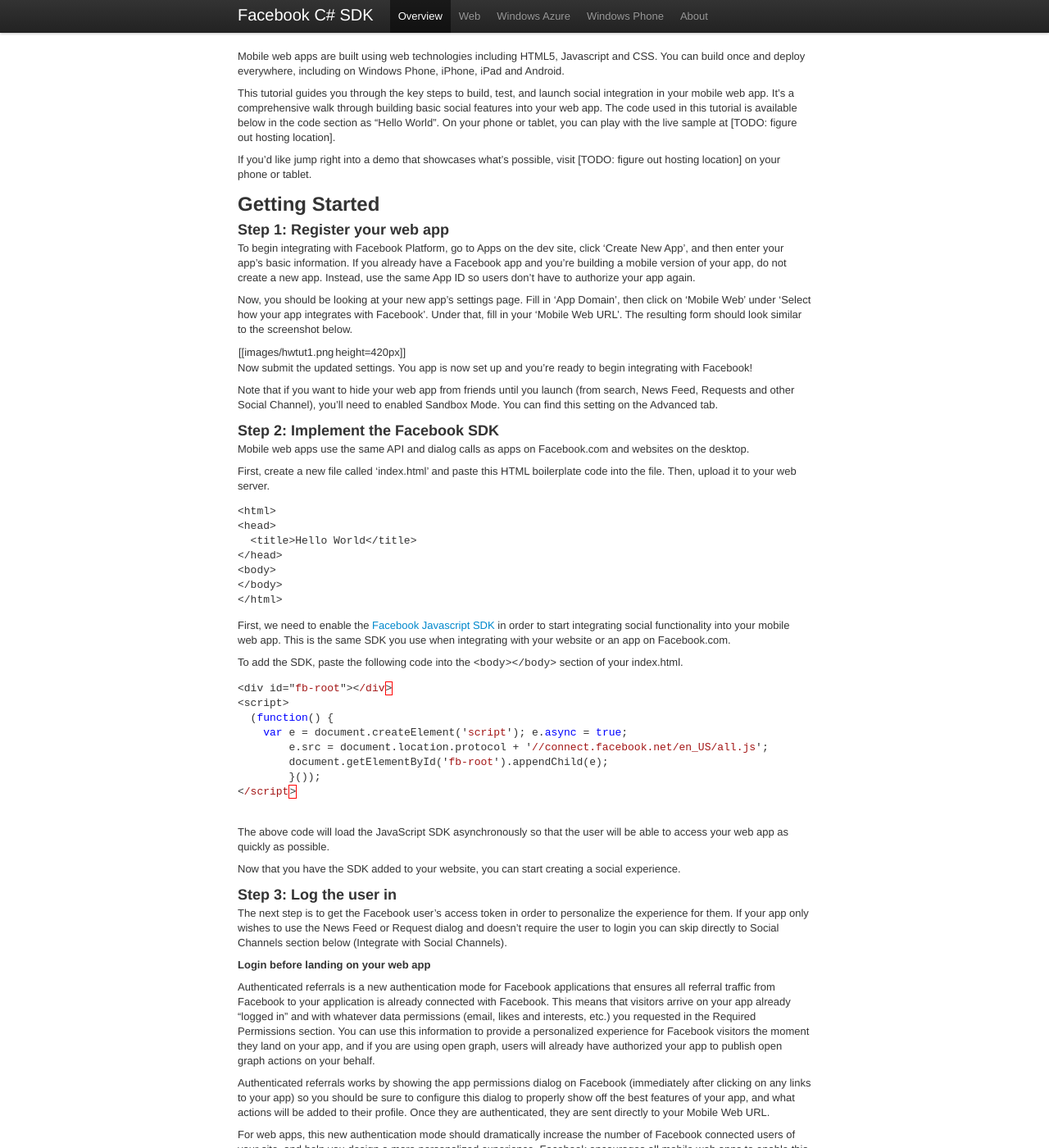
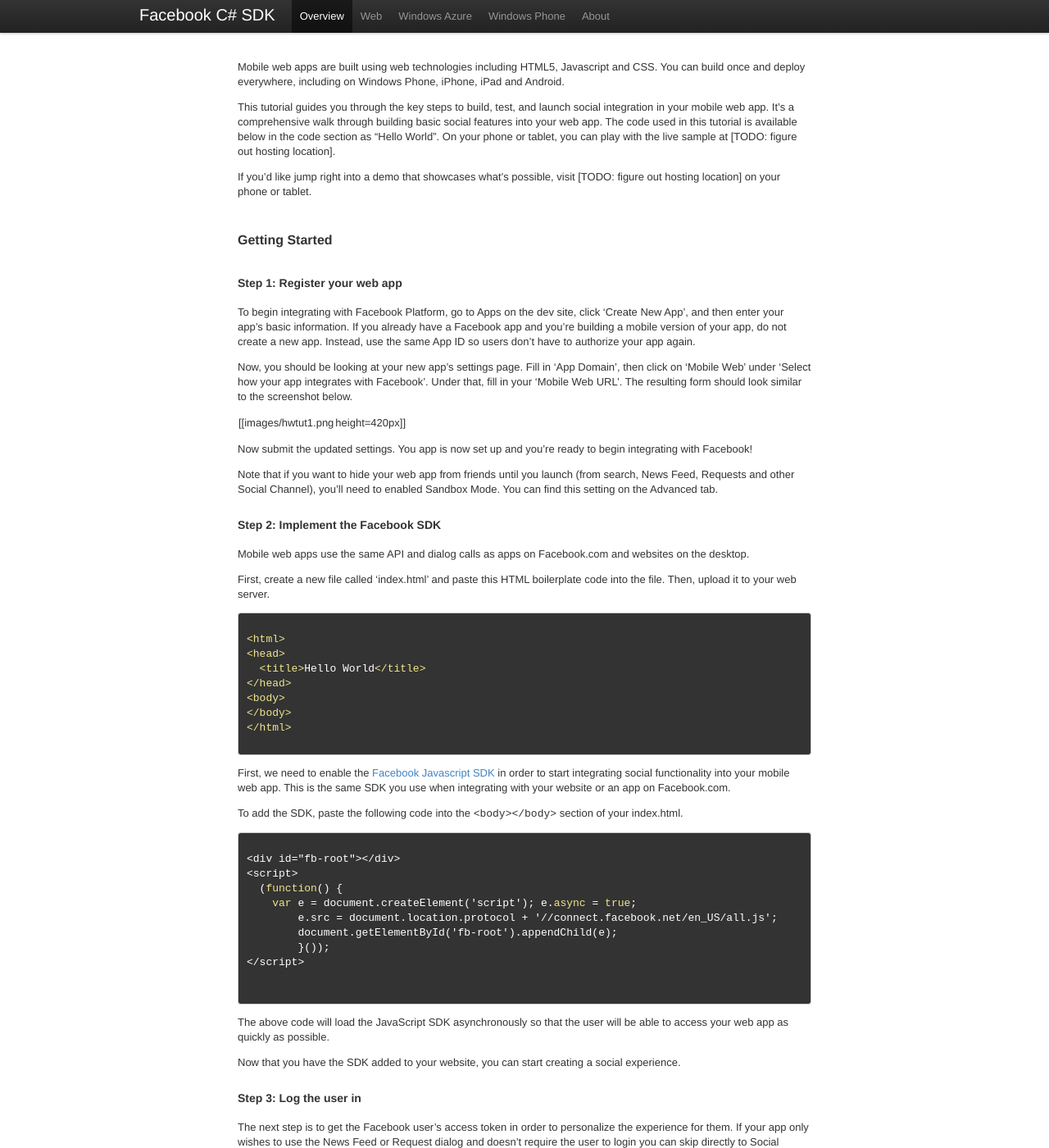
Before and after one commit to facebook-csharp-sdk/facebook-csharp-sdk.github.com, a Jekyll site: the page built from docs/phone/windows-phone-mobile-web-tutorial.md, in a window 1280 px wide and 1400 px high. Shown: the whole window at 82% size. Built offline with Jekyll 4.4.1, drawn with Linux system fonts in a browser that asks for light colours; nearby versions of some CDN libraries; Markdown is read by kramdown in place of the engine named in the settings; a style sheet for code colours, icons or effects is not loaded.

Commit message:
Updated styles.

```diff
--- a/_layouts/default.html
+++ b/_layouts/default.html
@@ -13,9 +13,7 @@
 
     <!-- Le styles -->
     <link href="/assets/css/bootstrap.css" rel="stylesheet">
-    <link href="http://pages.github.com/shared/css/documentation.css" rel="stylesheet">
     <link href="/assets/css/style.css" rel="stylesheet">
-
 
     <!-- Le fav and touch icons -->
     <link rel="shortcut icon" href="images/favicon.ico">
@@ -59,7 +57,7 @@
       </div>
     </div>
 
-    <div class="container docs">
+    <div class="container content">
 
       {{content}}
 
--- a/assets/css/style.css
+++ b/assets/css/style.css
@@ -130,43 +130,196 @@ body {
     border: 0 !important;
 }
 
-.docs {
+/* Pygments
+-------------------------------------------------- */
+.highlight  { background: #333333; color: #ffffff}
+.highlight .hll { background-color: #ffffcc }
+.highlight .c { color: #87ceeb} /* Comment */
+.highlight .err { color: #ffffff} /* Error */
+.highlight .g { color: #ffffff} /* Generic */
+.highlight .k { color: #f0e68c} /* Keyword */
+.highlight .l { color: #ffffff} /* Literal */
+.highlight .n { color: #ffffff} /* Name */
+.highlight .o { color: #ffffff} /* Operator */
+.highlight .x { color: #ffffff} /* Other */
+.highlight .p { color: #ffffff} /* Punctuation */
+.highlight .cm { color: #87ceeb} /* Comment.Multiline */
+.highlight .cp { color: #cd5c5c} /* Comment.Preproc */
+.highlight .c1 { color: #87ceeb} /* Comment.Single */
+.highlight .cs { color: #87ceeb} /* Comment.Special */
+.highlight .gd { color: #0000c0; font-weight: bold; background-color: #008080 } /* Generic.Deleted */
+.highlight .ge { color: #c000c0; text-decoration: underline} /* Generic.Emph */
+.highlight .gr { color: #c0c0c0; font-weight: bold; background-color: #c00000 } /* Generic.Error */
+.highlight .gh { color: #cd5c5c} /* Generic.Heading */
+.highlight .gi { color: #ffffff; background-color: #0000c0 } /* Generic.Inserted */
+.highlight .go { color: #add8e6; font-weight: bold; background-color: #4d4d4d } /* Generic.Output */
+.highlight .gp { color: #ffffff} /* Generic.Prompt */
+.highlight .gs { color: #ffffff} /* Generic.Strong */
+.highlight .gu { color: #cd5c5c} /* Generic.Subheading */
+.highlight .gt { color: #c0c0c0; font-weight: bold; background-color: #c00000 } /* Generic.Traceback */
+.highlight .kc { color: #f0e68c} /* Keyword.Constant */
+.highlight .kd { color: #f0e68c} /* Keyword.Declaration */
+.highlight .kn { color: #f0e68c} /* Keyword.Namespace */
+.highlight .kp { color: #f0e68c} /* Keyword.Pseudo */
+.highlight .kr { color: #f0e68c} /* Keyword.Reserved */
+.highlight .kt { color: #bdb76b} /* Keyword.Type */
+.highlight .ld { color: #ffffff} /* Literal.Date */
+.highlight .m { color: #ffffff} /* Literal.Number */
+.highlight .s { color: #ffffff} /* Literal.String */
+.highlight .na { color: #ffffff} /* Name.Attribute */
+.highlight .nb { color: #ffffff} /* Name.Builtin */
+.highlight .nc { color: #ffffff} /* Name.Class */
+.highlight .no { color: #ffa0a0} /* Name.Constant */
+.highlight .nd { color: #ffffff} /* Name.Decorator */
+.highlight .ni { color: #ffdead} /* Name.Entity */
+.highlight .ne { color: #ffffff} /* Name.Exception */
+.highlight .nf { color: #ffffff} /* Name.Function */
+.highlight .nl { color: #ffffff} /* Name.Label */
+.highlight .nn { color: #ffffff} /* Name.Namespace */
+.highlight .nx { color: #ffffff} /* Name.Other */
+.highlight .py { color: #ffffff} /* Name.Property */
+.highlight .nt { color: #f0e68c} /* Name.Tag */
+.highlight .nv { color: #98fb98} /* Name.Variable */
+.highlight .ow { color: #ffffff} /* Operator.Word */
+.highlight .w { color: #ffffff} /* Text.Whitespace */
+.highlight .mf { color: #ffffff} /* Literal.Number.Float */
+.highlight .mh { color: #ffffff} /* Literal.Number.Hex */
+.highlight .mi { color: #ffffff} /* Literal.Number.Integer */
+.highlight .mo { color: #ffffff} /* Literal.Number.Oct */
+.highlight .sb { color: #ffffff} /* Literal.String.Backtick */
+.highlight .sc { color: #ffffff} /* Literal.String.Char */
+.highlight .sd { color: #ffffff} /* Literal.String.Doc */
+.highlight .s2 { color: #ffffff} /* Literal.String.Double */
+.highlight .se { color: #ffffff} /* Literal.String.Escape */
+.highlight .sh { color: #ffffff} /* Literal.String.Heredoc */
+.highlight .si { color: #ffffff} /* Literal.String.Interpol */
+.highlight .sx { color: #ffffff} /* Literal.String.Other */
+.highlight .sr { color: #ffffff} /* Literal.String.Regex */
+.highlight .s1 { color: #ffffff} /* Literal.String.Single */
+.highlight .ss { color: #ffffff} /* Literal.String.Symbol */
+.highlight .bp { color: #ffffff} /* Name.Builtin.Pseudo */
+.highlight .vc { color: #98fb98} /* Name.Variable.Class */
+.highlight .vg { color: #98fb98} /* Name.Variable.Global */
+.highlight .vi { color: #98fb98} /* Name.Variable.Instance */
+.highlight .il { color: #ffffff} /* Literal.Number.Integer.Long */
+
+
+/* Wiki Styles
+/* To match the Github Wiki style some of these classes were copied from:
+/* https://github.com/pages/pages.github.com/blob/master/shared/css/documentation.css
+-------------------------------------------------- */
+
+.content {
   width: 700px;
 }
 
-/* Pygments
--------------------------------------------------- */
+.content p {
+  margin: 1em 0;
+}
 
-.highlight .hll { background-color: #ffffcc }
-.highlight .c { color: #008000 } /* Comment */
-.highlight .err { border: 1px solid #FF0000 } /* Error */
-.highlight .k { color: #0000ff } /* Keyword */
-.highlight .cm { color: #008000 } /* Comment.Multiline */
-.highlight .cp { color: #0000ff } /* Comment.Preproc */
-.highlight .c1 { color: #008000 } /* Comment.Single */
-.highlight .cs { color: #008000 } /* Comment.Special */
-.highlight .ge { font-style: italic } /* Generic.Emph */
-.highlight .gh { font-weight: bold } /* Generic.Heading */
-.highlight .gp { font-weight: bold } /* Generic.Prompt */
-.highlight .gs { font-weight: bold } /* Generic.Strong */
-.highlight .gu { font-weight: bold } /* Generic.Subheading */
-.highlight .kc { color: #0000ff } /* Keyword.Constant */
-.highlight .kd { color: #0000ff } /* Keyword.Declaration */
-.highlight .kn { color: #0000ff } /* Keyword.Namespace */
-.highlight .kp { color: #0000ff } /* Keyword.Pseudo */
-.highlight .kr { color: #0000ff } /* Keyword.Reserved */
-.highlight .kt { color: #2b91af } /* Keyword.Type */
-.highlight .s { color: #a31515 } /* Literal.String */
-.highlight .nc { color: #2b91af } /* Name.Class */
-.highlight .ow { color: #0000ff } /* Operator.Word */
-.highlight .sb { color: #a31515 } /* Literal.String.Backtick */
-.highlight .sc { color: #a31515 } /* Literal.String.Char */
-.highlight .sd { color: #a31515 } /* Literal.String.Doc */
-.highlight .s2 { color: #a31515 } /* Literal.String.Double */
-.highlight .se { color: #a31515 } /* Literal.String.Escape */
-.highlight .sh { color: #a31515 } /* Literal.String.Heredoc */
-.highlight .si { color: #a31515 } /* Literal.String.Interpol */
-.highlight .sx { color: #a31515 } /* Literal.String.Other */
-.highlight .sr { color: #a31515 } /* Literal.String.Regex */
-.highlight .s1 { color: #a31515 } /* Literal.String.Single */
-.highlight .ss { color: #a31515 } /* Literal.String.Symbol */
+.content h1 {
+  font-size: 20px;
+  border-bottom: 1px solid #cccccc;
+  padding: .5em 0;
+  margin: 2em 0 1em;
+}
+
+.content h1:first-child {
+  margin: 0 0 1em;
+}
+
+.content h2 {
+  font-size: 16px;
+  color: #333;
+  margin: 2em auto 1em;
+}
+
+.content h2 span.step {
+  color: #666;
+}
+
+.content h3 {
+  font-size: 14px;
+  color: #333;
+  margin: 1.5em 0 .5em;
+}
+
+.content h5 {
+  font-size: 13px;
+}
+
+.content h6 {
+  font-size: 13px;
+  color: #666;
+}
+
+.content a {
+  color: #4183C4;
+  text-decoration: none;
+}
+
+.content a:hover,
+.content a:active {
+  text-decoration:underline;
+}
+
+.content blockquote {
+  margin:0 -5px;
+  padding: 0px 20px;
+}
+
+.content ul,
+.content ol {
+  margin: 0px;
+  padding: 0px;
+}
+
+.content dt {
+  color: #666;
+  font-weight: bold;
+}
+
+.content dd {
+  padding-left: 1em;
+  margin-bottom: 1em;
+}
+
+.content dd + dd {
+  margin-bottom: 0;
+}
+
+.content a img {
+  border: 0px;
+}
+
+.content dl {
+  margin-left: 10px;
+}
+
+.content ul,
+.content ol {
+  margin-left: 1.5em;
+}
+
+.content ul {
+  list-style-type: disc;
+}
+
+.content img {
+  max-width: 100%;
+  border: 1px solid #dddddd;
+  -webkit-box-shadow: 1px 1px 3px #ddd;
+  -moz-box-shadow: 1px 1px 3px #ddd;
+  box-shadow: 1px 1px 3px #ddd;
+}
+
+div.highlight {
+  border: 1px solid #cacaca;
+  padding: 10px;
+  -webkit-border-radius: 3px;
+  -moz-border-radius: 3px;
+  border-radius: 3px;
+  -moz-background-clip: padding;
+  -webkit-background-clip: padding-box;
+  margin: 0px;
+}
```
